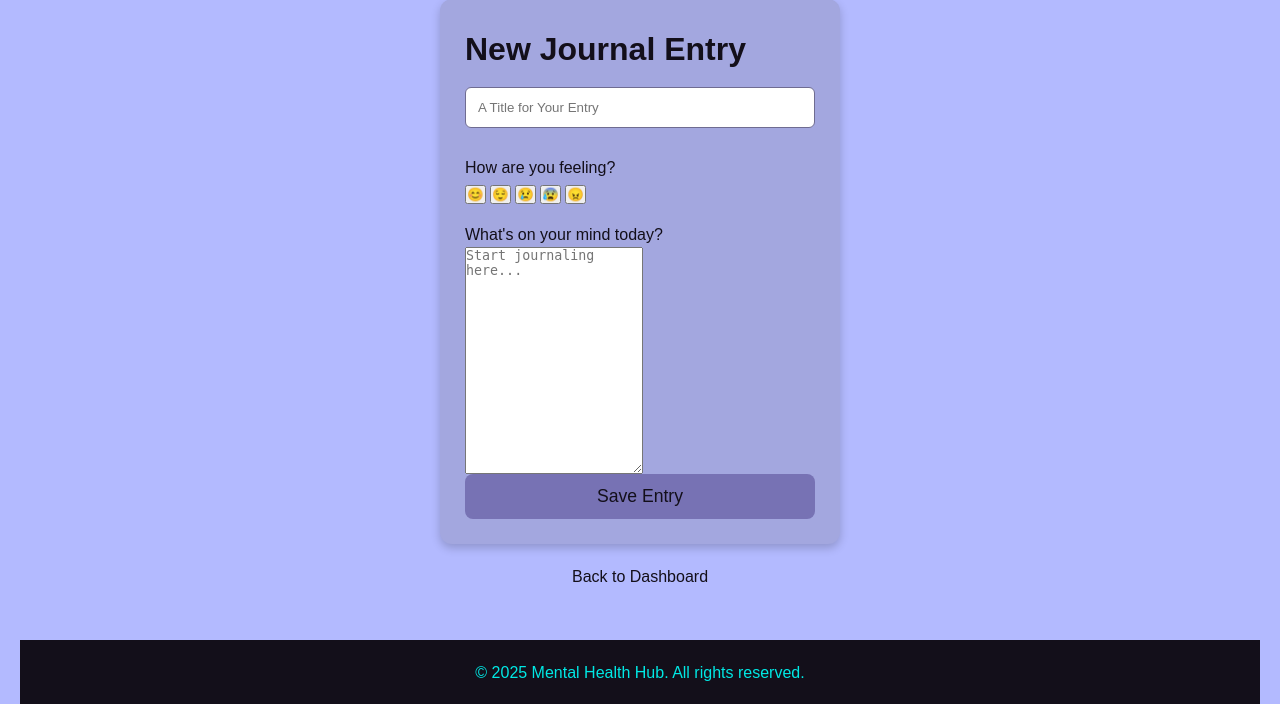
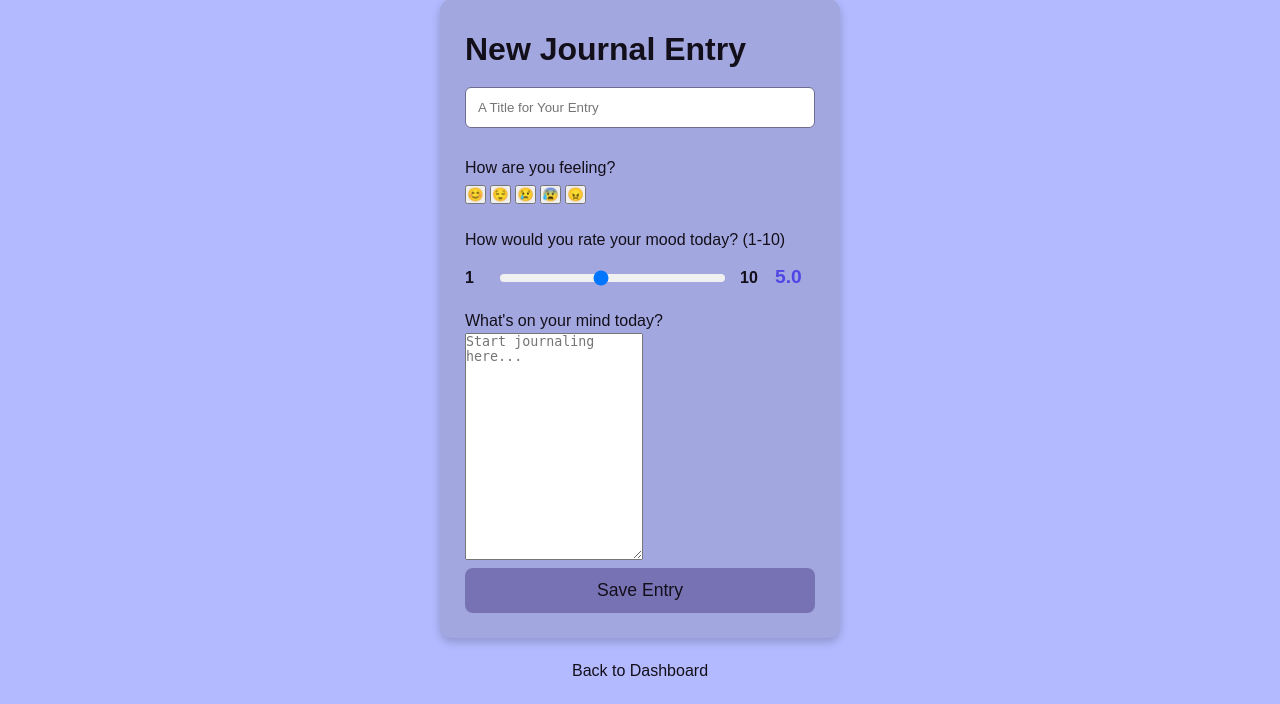
Before and after one commit to Johnathansys/eira, a Flask app: page /journal_entry in a window 1280 px wide. Shown: the part 392-1096 px from the top of the page. Run offline with Flask 3, Linux system fonts and the light colour scheme; a user stored in the database is signed in.

Commit message:
view entry

```diff
--- a/app.py
+++ b/app.py
@@ -4,12 +4,13 @@ import os
 from werkzeug.security import generate_password_hash, check_password_hash
 from datetime import datetime, timedelta
 import calendar
-import os # Ensure os is imported
+import os  # Ensure os is imported
 
 app = Flask(__name__)
 app.secret_key = os.environ.get("SECRET_KEY", "a_strong_and_unique_key_for_eira_app")
 
 DATABASE = "userdata.db"
+
 
 def get_db_connection():
     """Returns a new database connection."""
@@ -17,22 +18,26 @@ def get_db_connection():
     conn.row_factory = sqlite3.Row
     return conn
 
+
 def init_db():
     """Initializes the database and creates the User and Journal tables."""
     conn = get_db_connection()
     cur = conn.cursor()
 
     # User Table
-    cur.execute("""
+    cur.execute(
+        """
         CREATE TABLE IF NOT EXISTS User
         (
             username VARCHAR(20) NOT NULL PRIMARY KEY,
             password VARCHAR(128) NOT NULL
         )
-    """)
+    """
+    )
 
-    # Journal Table (ensure mood allows NULL in case old entries exist!)
-    cur.execute("""
+    # Journal Table with mood_rating
+    cur.execute(
+        """
         CREATE TABLE IF NOT EXISTS Journal
         (
             id INTEGER PRIMARY KEY AUTOINCREMENT,
@@ -40,39 +45,72 @@ def init_db():
             title VARCHAR(100) NOT NULL,
             content TEXT NOT NULL,
             mood TEXT,
+            mood_rating REAL,
             timestamp DATETIME DEFAULT CURRENT_TIMESTAMP,
             FOREIGN KEY (user_username) REFERENCES User(username)
         )
-    """)
+    """
+    )
 
     conn.commit()
     conn.close()
 
+
 init_db()
+
 
 # Helper function to check login status
 def is_logged_in():
     return "Username" in session
 
+
 # --- Routes ---
 
-# Route for the Home/Index page
-@app.route('/', methods=["GET"])
+
+@app.route("/", methods=["GET"])
 def index():
     if is_logged_in():
         return redirect(url_for("dashboard"))
     return render_template("index.html")
 
-# --- Dashboard Route ---
+
 @app.route("/dashboard", methods=["GET"])
 def dashboard():
     if is_logged_in():
-        return render_template("dashboard.html", username=session["Username"])
+        username = session["Username"]
+        conn = get_db_connection()
+
+        # Get last 10 mood ratings for chart
+        recent_entries = conn.execute(
+            """
+            SELECT strftime('%Y-%m-%d', timestamp) as date, mood_rating
+            FROM Journal
+            WHERE user_username = ?
+            ORDER BY timestamp DESC
+            LIMIT 10
+        """,
+            (username,),
+        ).fetchall()
+
+        recent_dates = [entry["date"] for entry in recent_entries]
+        recent_moods = [
+            float(entry["mood_rating"]) if entry["mood_rating"] else 5.0
+            for entry in recent_entries
+        ]
+
+        conn.close()
+
+        return render_template(
+            "dashboard.html",
+            username=username,
+            recent_dates=recent_dates,
+            recent_moods=recent_moods,
+        )
     else:
         return redirect(url_for("index"))
 
-# Route for the Sign Up page
-@app.route('/signup', methods=["GET", "POST"])
+
+@app.route("/signup", methods=["GET", "POST"])
 def signup():
     if request.method == "POST":
         username = request.form["username"]
@@ -85,7 +123,10 @@ def signup():
 
         conn = get_db_connection()
         try:
-            conn.execute("INSERT INTO User (username, password) VALUES (?, ?)", (username, password_hash))
+            conn.execute(
+                "INSERT INTO User (username, password) VALUES (?, ?)",
+                (username, password_hash),
+            )
             conn.commit()
             return redirect(url_for("login"))
         except sqlite3.IntegrityError:
@@ -95,15 +136,17 @@ def signup():
 
     return render_template("signup.html")
 
-# Route for the Login page
-@app.route('/login', methods=["GET","POST"])
+
+@app.route("/login", methods=["GET", "POST"])
 def login():
     if request.method == "POST":
         username = request.form.get("username")
         password = request.form.get("password")
 
         conn = get_db_connection()
-        user_data = conn.execute("SELECT username, password FROM User WHERE username = ?", (username,)).fetchone()
+        user_data = conn.execute(
+            "SELECT username, password FROM User WHERE username = ?", (username,)
+        ).fetchone()
         conn.close()
 
         if user_data:
@@ -117,7 +160,7 @@ def login():
             return render_template("login.html")
     return render_template("login.html")
 
-# --- Calendar Route (IMPROVED) ---
+
 @app.route("/calendar", methods=["GET"])
 def calendar_view():
     if not is_logged_in():
@@ -125,8 +168,8 @@ def calendar_view():
 
     username = session["Username"]
     try:
-        current_year = int(request.args.get('year', datetime.now().year))
-        current_month = int(request.args.get('month', datetime.now().month))
+        current_year = int(request.args.get("year", datetime.now().year))
+        current_month = int(request.args.get("month", datetime.now().month))
         if not 1 <= current_month <= 12:
             raise ValueError
     except ValueError:
@@ -148,23 +191,25 @@ def calendar_view():
     month_filter = f"{current_year}-{current_month:02d}"
     entries = conn.execute(sql, (username, month_filter)).fetchall()
     conn.close()
-    entries_by_date = {row['entry_date']: True for row in entries}
+    entries_by_date = {row["entry_date"]: True for row in entries}
 
     cal = calendar.Calendar(firstweekday=calendar.SUNDAY)
     month_days = cal.monthdayscalendar(current_year, current_month)
     calendar_days = [day if day != 0 else None for week in month_days for day in week]
 
-    return render_template("calendar.html",
-                           calendar_days=calendar_days,
-                           entries_by_date=entries_by_date,
-                           current_month=current_month,
-                           current_year=current_year,
-                           month_name=calendar.month_name[current_month],
-                           prev_month={'year': prev_dt.year, 'month': prev_dt.month},
-                           next_month={'year': next_dt.year, 'month': next_dt.month})
+    return render_template(
+        "calendar.html",
+        calendar_days=calendar_days,
+        entries_by_date=entries_by_date,
+        current_month=current_month,
+        current_year=current_year,
+        month_name=calendar.month_name[current_month],
+        prev_month={"year": prev_dt.year, "month": prev_dt.month},
+        next_month={"year": next_dt.year, "month": next_dt.month},
+    )
 
-# --- Journal Entry Route (UPDATED for mood!) ---
-@app.route('/journal_entry', methods=["GET", "POST"])
+
+@app.route("/journal_entry", methods=["GET", "POST"])
 def journal_entry():
     if not is_logged_in():
         return redirect(url_for("index"))
@@ -172,7 +217,8 @@ def journal_entry():
     if request.method == "POST":
         title = request.form.get("title")
         content = request.form.get("content")
-        mood = request.form.get("mood")  # Get mood from form
+        mood = request.form.get("mood")
+        mood_rating = request.form.get("mood_rating")  # NEW
         username = session["Username"]
 
         if not title or not content:
@@ -180,8 +226,10 @@ def journal_entry():
 
         conn = get_db_connection()
         try:
-            conn.execute("INSERT INTO Journal (user_username, title, content, mood) VALUES (?, ?, ?, ?)",
-                         (username, title, content, mood))
+            conn.execute(
+                "INSERT INTO Journal (user_username, title, content, mood, mood_rating) VALUES (?, ?, ?, ?, ?)",
+                (username, title, content, mood, mood_rating),
+            )
             conn.commit()
             return redirect(url_for("history"))
         except Exception as e:
@@ -192,19 +240,19 @@ def journal_entry():
 
     return render_template("journal_entry.html")
 
-# --- Journal History Route ---
-@app.route('/history', methods=["GET"])
+
+@app.route("/history", methods=["GET"])
 def history():
     if not is_logged_in():
         return redirect(url_for("index"))
 
     username = session["Username"]
-    date_filter = request.args.get('date')
+    date_filter = request.args.get("date")
     conn = get_db_connection()
 
     if date_filter:
         sql = """
-        SELECT id, title, strftime('%Y-%m-%d %H:%M', timestamp) AS timestamp, mood
+        SELECT id, title, strftime('%Y-%m-%d %H:%M', timestamp) AS timestamp, mood, mood_rating
         FROM Journal
         WHERE user_username = ? AND strftime('%Y-%m-%d', timestamp) = ?
         ORDER BY timestamp DESC
@@ -213,7 +261,7 @@ def history():
         page_title = f"Entries for {date_filter}"
     else:
         sql = """
-        SELECT id, title, strftime('%Y-%m-%d %H:%M', timestamp) AS timestamp, mood
+        SELECT id, title, strftime('%Y-%m-%d %H:%M', timestamp) AS timestamp, mood, mood_rating
         FROM Journal
         WHERE user_username = ?
         ORDER BY timestamp DESC
@@ -224,16 +272,22 @@ def history():
 
     return render_template("history.html", entries=entries, page_title=page_title)
 
-# --- View Specific Entry Route ---
-@app.route('/entry/<int:entry_id>', methods=["GET"])
+
+@app.route("/entry/<int:entry_id>", methods=["GET"])
 def view_entry(entry_id):
     if not is_logged_in():
         return redirect(url_for("index"))
 
     username = session["Username"]
     conn = get_db_connection()
-    entry = conn.execute("SELECT id, title, content, strftime('%Y-%m-%d %H:%M:%S', timestamp) AS timestamp, mood FROM Journal WHERE id = ? AND user_username = ?",
-                         (entry_id, username)).fetchone()
+    entry = conn.execute(
+        """
+        SELECT id, title, content, strftime('%Y-%m-%d %H:%M:%S', timestamp) AS timestamp,
+               mood, mood_rating
+        FROM Journal WHERE id = ? AND user_username = ?
+        """,
+        (entry_id, username),
+    ).fetchone()
     conn.close()
 
     if entry is None:
@@ -241,15 +295,17 @@ def view_entry(entry_id):
 
     return render_template("view_entry.html", entry=entry)
 
-# --- Delete Entry Route ---
-@app.route('/delete/<int:entry_id>', methods=["POST"])
+
+@app.route("/delete/<int:entry_id>", methods=["POST"])
 def delete_entry(entry_id):
     if not is_logged_in():
         return redirect(url_for("index"))
 
     username = session["Username"]
     conn = get_db_connection()
-    cursor = conn.execute("DELETE FROM Journal WHERE id = ? AND user_username = ?", (entry_id, username))
+    cursor = conn.execute(
+        "DELETE FROM Journal WHERE id = ? AND user_username = ?", (entry_id, username)
+    )
     conn.commit()
     conn.close()
 
@@ -258,11 +314,12 @@ def delete_entry(entry_id):
     else:
         return "Error deleting entry or entry not found.", 404
 
-# Route for Logout
-@app.route('/logout')
+
+@app.route("/logout")
 def logout():
-    session.pop('Username', None)
+    session.pop("Username", None)
     return redirect(url_for("index"))
+
 
 if __name__ == "__main__":
     app.run(debug=True)
--- a/static/style.css
+++ b/static/style.css
@@ -326,3 +326,58 @@ footer {
     font-size: 1.3em;
     vertical-align: middle;
 }
+
+.mood-rating {
+    margin-top: 20px;
+}
+
+.rating-container {
+    display: flex;
+    align-items: center;
+    gap: 15px;
+    margin-top: 10px;
+}
+
+.rating-label {
+    font-weight: bold;
+    min-width: 20px;
+}
+
+#rating-display {
+    font-size: 1.2em;
+    font-weight: bold;
+    color: #4f46e5;
+    min-width: 40px;
+}
+
+#mood-rating {
+    flex: 1;
+    height: 8px;
+    background: #f0f0f0;
+    border-radius: 5px;
+    -webkit-appearance: none;
+}
+
+.chart-container {
+    background: white;
+    padding: 20px;
+    border-radius: 12px;
+    margin: 20px 0;
+    box-shadow: 0 4px 6px rgba(0,0,0,0.1);
+}
+
+.chart-container h3 {
+    margin-top: 0;
+    color: #333;
+}
+
+#moodChart {
+    max-height: 300px;
+}
+
+.entry-content {
+    white-space: pre-wrap;      /* keeps line breaks, wraps long lines */
+    word-wrap: break-word;      /* older name */
+    overflow-wrap: anywhere;    /* modern fallback for super-long strings */
+    max-width: 100%;
+}
--- a/templates/journal_entry.html
+++ b/templates/journal_entry.html
@@ -1,3 +1,4 @@
+<!DOCTYPE html>
 <html lang="en">
 <head>
     <meta charset="UTF-8">
@@ -25,7 +26,7 @@
 
                 <input type="text" id="title" name="title" placeholder="A Title for Your Entry" required>
 
-                <!-- NEW: Mood selector -->
+                <!-- Mood selector -->
                 <div class="mood-selector">
                     <label style="display:block; margin-top:15px;">How are you feeling?</label>
                     <div class="mood-options">
@@ -36,6 +37,17 @@
                         <button type="button" class="mood-btn" data-mood="angry" aria-label="Angry">😠</button>
                     </div>
                     <input type="hidden" name="mood" id="mood-input">
+                </div>
+
+                <!-- NEW: Mood rating scale -->
+                <div class="mood-rating">
+                    <label style="display:block; margin-top:20px;">How would you rate your mood today? (1-10)</label>
+                    <div class="rating-container">
+                        <span class="rating-label">1</span>
+                        <input type="range" id="mood-rating" name="mood_rating" min="1" max="10" step="0.5" value="5">
+                        <span class="rating-label">10</span>
+                        <span class="rating-value" id="rating-display">5.0</span>
+                    </div>
                 </div>
                 <!-- END NEW -->
 
@@ -52,7 +64,7 @@
         <p>&copy; 2025 Mental Health Hub. All rights reserved.</p>
     </footer>
 
-    <!-- NEW: Mood selector script -->
+    <!-- Mood selector script -->
     <script>
         document.addEventListener('DOMContentLoaded', function () {
             const moodButtons = document.querySelectorAll('.mood-btn');
@@ -66,8 +78,15 @@
                     moodInput.value = btn.dataset.mood;
                 });
             });
+
+            // NEW: Mood rating display
+            const ratingSlider = document.getElementById('mood-rating');
+            const ratingDisplay = document.getElementById('rating-display');
+            ratingSlider.addEventListener('input', function() {
+                ratingDisplay.textContent = this.value;
+            });
+            // END NEW
         });
     </script>
-    <!-- END NEW -->
 </body>
 </html>
```
Also changed, not shown: templates/dashboard.html (+40 -0 lines), userdata.db.
